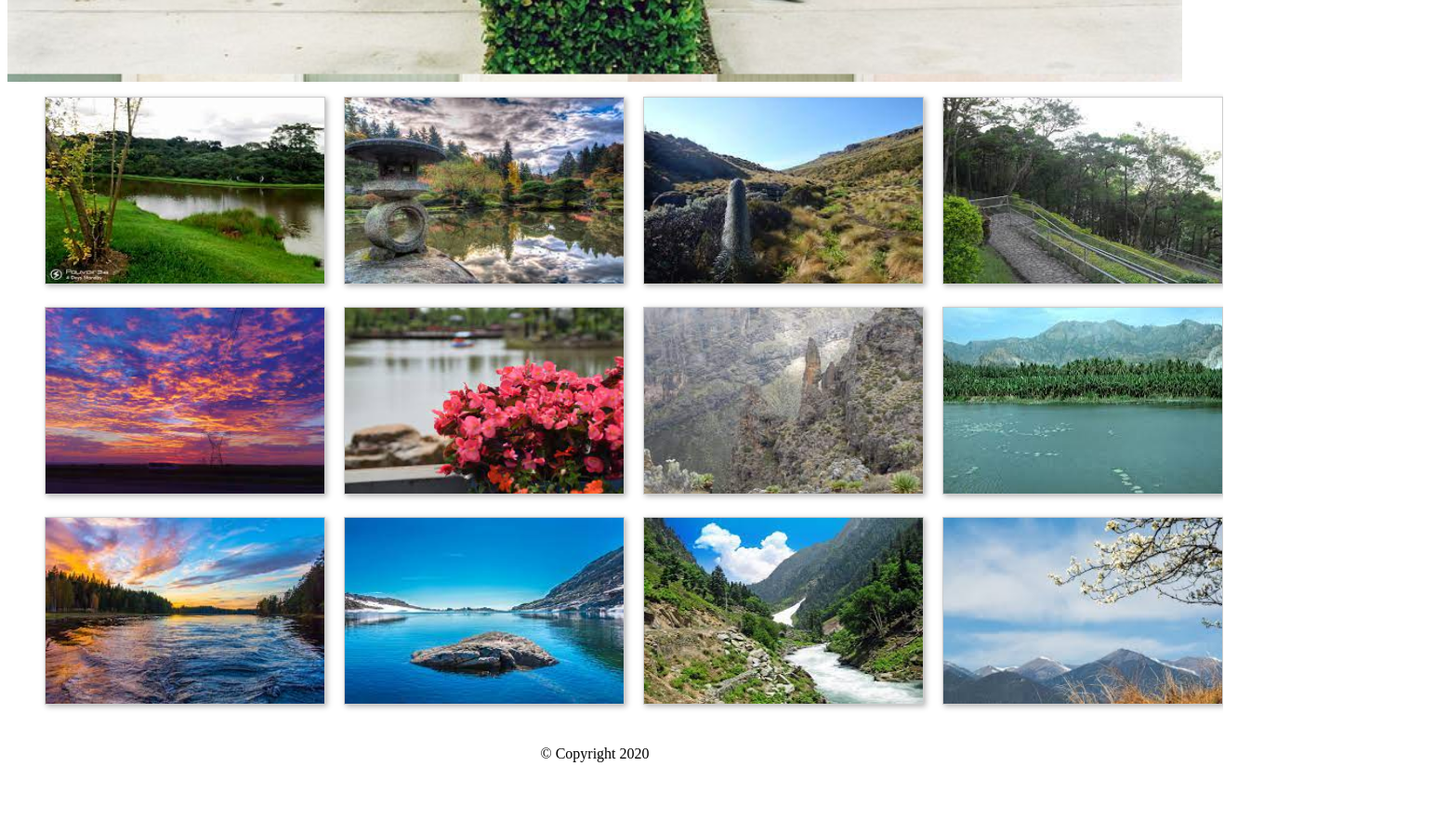
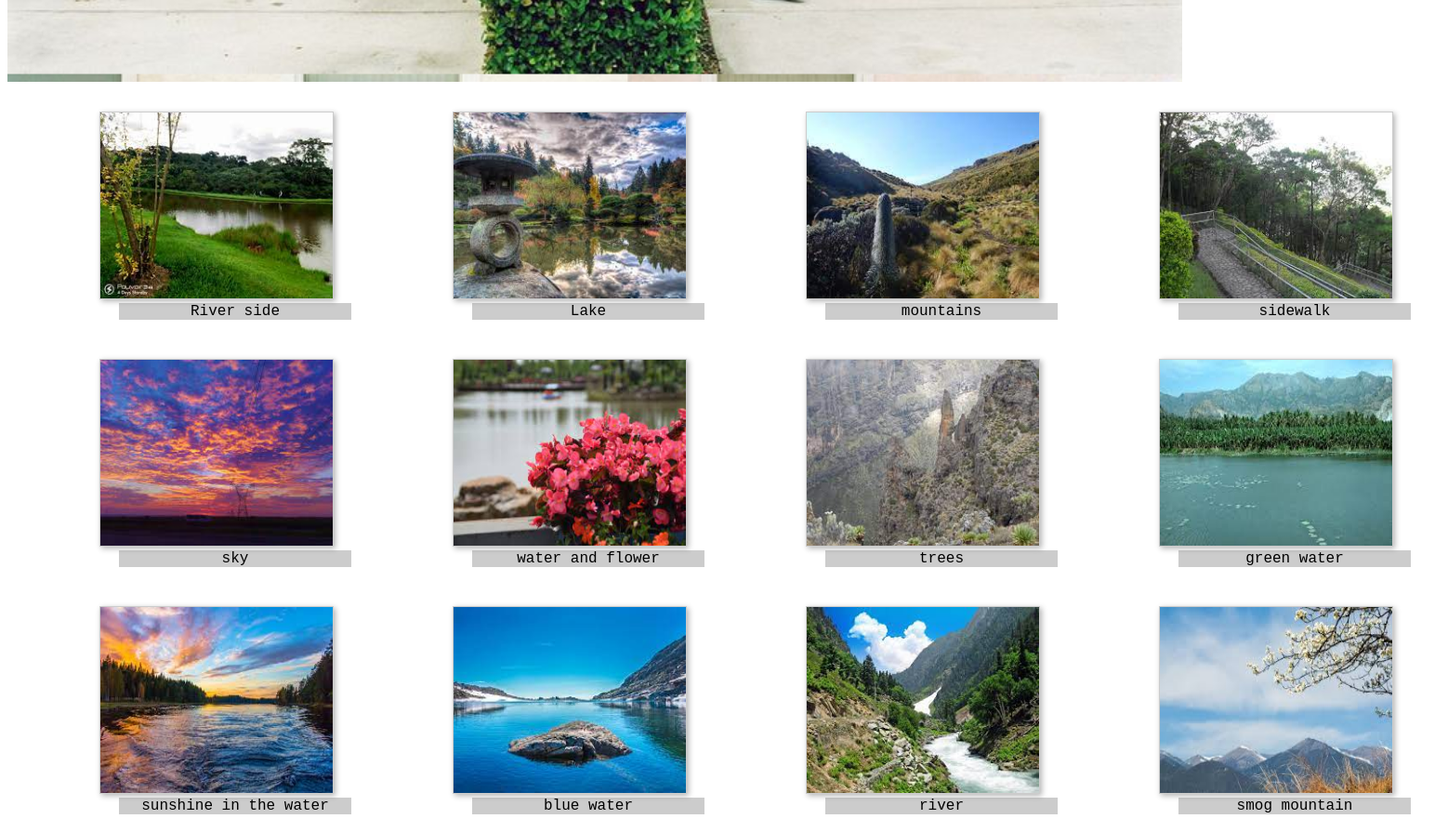
Before and after one commit to Franklin-Yao/Web501, a plain HTML site: page sceneries.html in a window 1280 px wide. Shown: the part 560-1455 px from the top of the page at 93% size, 1558 px wide, since content can reach past the window. Drawn offline with Linux system fonts and the light colour scheme.

Commit message:
finished exervise

```diff
--- a/sceneries.html
+++ b/sceneries.html
@@ -7,18 +7,41 @@
             #image-gallery{
               display: grid;
               grid-template-columns: auto auto auto auto;
-              grid-gap: 20px;
+              grid-gap: 10px;
               }
             #image-gallery img{
               border: 1px solid #ccc;
               box-shadow: 2px 2px 6px 0px  rgba(0,0,0,0.3);
-              width: 300px;
+              width: 250px;
               height: 200px;
             }
             li{
-                list-style-type: none; /* Remove bullets */
-                padding: 0; /* Remove padding */
-                margin: 0; /* Remove margins */
+                list-style-type: none;
+                padding: 0;
+                margin: 0;
+                position: relative;
+            }
+            .caption{
+                background-color: #ccc;
+                width: 250px;
+                margin-left: 40px;
+                font-family: 'Courier New', Courier, monospace;
+            }
+            .description{
+                visibility:hidden;
+                background-color: rgba(255, 255, 255, 0.7);
+                position: absolute;
+                text-align: center;
+                margin: 0 auto;
+                left: 0;
+                right: 0;
+                top: 40%;
+                max-width: 50%;
+                max-height: 20%;
+            }
+            li:hover .description {
+                visibility:visible;
+                cursor: pointer;
             }
         </style>
     </head>
@@ -50,48 +73,79 @@
             <!-- Main Content -->
             <main>
                 <ul id="image-gallery">
-                    <li>
-                        <img class="photo" src="images/sceneries1.jfif" alt="Sample photo">
+                    <!-- <li class="photo">
+                        <img src="images/sceneries1.jfif">
                     </li>
-                    <li>
-                        <img class="photo" src="images/sceneries2.jfif" alt="Sample photo">
+                    <li class="photo">
+                        <img src="images/sceneries2.jfif">
                     </li>
-                    <li>
-                        <img class="photo" src="images/sceneries3.jfif" alt="Sample photo">
+                    <li class="photo">
+                        <img src="images/sceneries3.jfif">
                     </li>
-                    <li>
-                        <img class="photo" src="images/sceneries4.jfif" alt="Sample photo">
+                    <li class="photo">
+                        <img src="images/sceneries4.jfif">
                     </li>
-                    <li>
-                        <img class="photo" src="images/sceneries5.jfif" alt="Sample photo">
+                    <li class="photo">
+                        <img src="images/sceneries5.jfif">
                     </li>
-                    <li>
-                        <img class="photo" src="images/sceneries6.jfif" alt="Sample photo">
+                    <li class="photo">
+                        <img src="images/sceneries6.jfif">
                     </li>
-                    <li>
-                        <img class="photo" src="images/sceneries7.jfif" alt="Sample photo">
+                    <li class="photo">
+                        <img src="images/sceneries7.jfif">
                     </li>
-                    <li>
-                        <img class="photo" src="images/sceneries8.jfif" alt="Sample photo">
+                    <li class="photo">
+                        <img src="images/sceneries8.jfif">
                     </li>
-                    <li>
-                        <img class="photo" src="images/sceneries9.jfif" alt="Sample photo">
+                    <li class="photo">
+                        <img src="images/sceneries9.jfif">
                     </li>
-                    <li>
-                        <img class="photo" src="images/sceneries10.jfif" alt="Sample photo">
+                    <li class="photo">
+                        <img src="images/sceneries10.jfif">
                     </li>
-                    <li>
-                        <img class="photo" src="images/sceneries11.jfif" alt="Sample photo">
+                    <li class="photo">
+                        <img src="images/sceneries11.jfif">
                     </li>
-                    <li>
-                        <img class="photo" src="images/sceneries12.jfif" alt="Sample photo">
-                    </li>
+                    <li class="photo">
+                        <img src="images/sceneries12.jfif">
+                    </li> -->
                 </ul>
 
             </main> <!-- End Main Content -->
 
             <!-- Footer Information -->
             <footer>&copy; Copyright 2020</footer>
-        </div> <!-- End Container -->
+        </div>
+        <script>
+            var photos = [];
+            var fileNames = [];
+            var imageList = [];
+            var image;
+
+            var openList = "<li id='photo";
+            var closeList = "</li>";
+            var openFigure = '<figure>';
+            var closeFigure = '</figure>';
+            var openFigCaption = "<figcaption class='caption'>";
+            var closeFigCaption = '</figcaption>'
+            var openDesc = "<p class='description'>"
+            var closeDesc = "</p>"
+            var captionTexts = ['River side', 'Lake', 'mountains', 'sidewalk',
+            'sky', 'water and flower', 'trees', 'green water',
+            'sunshine in the water', 'blue water', 'river', 'smog mountain'];
+            var descTexts = ['River side', 'Lake', 'mountains', 'sidewalk',
+            'sky', 'water and flower', 'trees', 'green water',
+            'sunshine in the water', 'blue water', 'river', 'smog mountain'];
+
+            //Create a loop to create 12 images
+            for (var i=0; i<12; i++){
+                fileNames.push("sceneries"+(i+1));
+                photos.push("<img src='images/"+fileNames[i]+".jfif'>");
+                image = openList + (i+1) + "'>" + openFigure + photos[i] + openFigCaption + captionTexts[i] + closeFigCaption + closeFigure + openDesc +captionTexts[i]+ closeDesc+ closeList;
+                imageList.push(image)
+            }
+            // Display all six image codes stored in the array
+            document.getElementById("image-gallery").innerHTML = imageList.join("");
+        </script>
     </body>
 </html>
```
